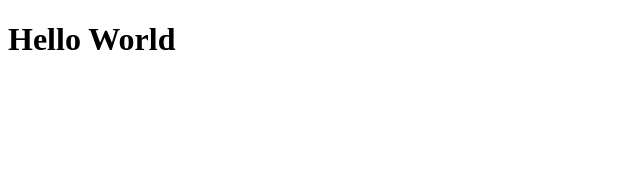
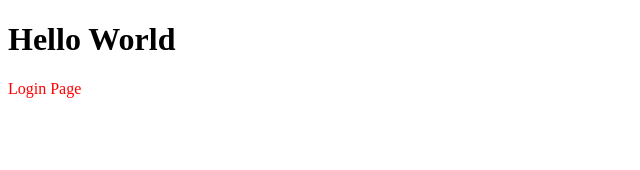
Before and after one commit to tnyandoro/inexamed, a React (Create React App) app: page / in a window 1280 px wide. Shown: the top 170 px of the page, without its empty margins (0-640 px from the left). Built offline with nearby package versions, Linux system fonts and the light colour scheme.

Commit message:
Configure sass

```diff
--- a/package.json
+++ b/package.json
@@ -8,7 +8,7 @@
     "@testing-library/user-event": "^13.5.0",
     "react": "^18.2.0",
     "react-dom": "^18.2.0",
-    "react-scripts": "5.0.1",
+    "react-scripts": "^5.0.1",
     "sass": "^1.54.0",
     "web-vitals": "^2.1.4"
   },
@@ -41,7 +41,6 @@
     "@babel/eslint-parser": "^7.18.9",
     "@babel/plugin-syntax-jsx": "^7.18.6",
     "@babel/preset-react": "^7.18.6",
-    "eslint": "^7.32.0",
     "eslint-config-airbnb": "^18.2.1",
     "eslint-plugin-import": "^2.26.0",
     "eslint-plugin-jsx-a11y": "^6.6.1",
--- a/src/App.js
+++ b/src/App.js
@@ -1,9 +1,11 @@
 import React from 'react';
+import Authentication from './components/Authentication';
 
 function App() {
   return (
     <div className="App">
       <h1>Hello World</h1>
+      <Authentication />
     </div>
   );
 }
--- /dev/null
+++ b/src/components/Authentication/Authentication.module.scss
@@ -0,0 +1,3 @@
+.authWrapper {
+    color: red;
+}
--- /dev/null
+++ b/src/components/Authentication/index.js
@@ -0,0 +1,10 @@
+import React from 'react';
+import styles from './Authentication.module.scss';
+
+function Authentication() {
+  return (
+    <div className={`${styles.authWrapper}`}>Login Page</div>
+  );
+}
+
+export default Authentication;
```
Also changed, not shown: 1 other file (tests, documents, lock files or other folders).
